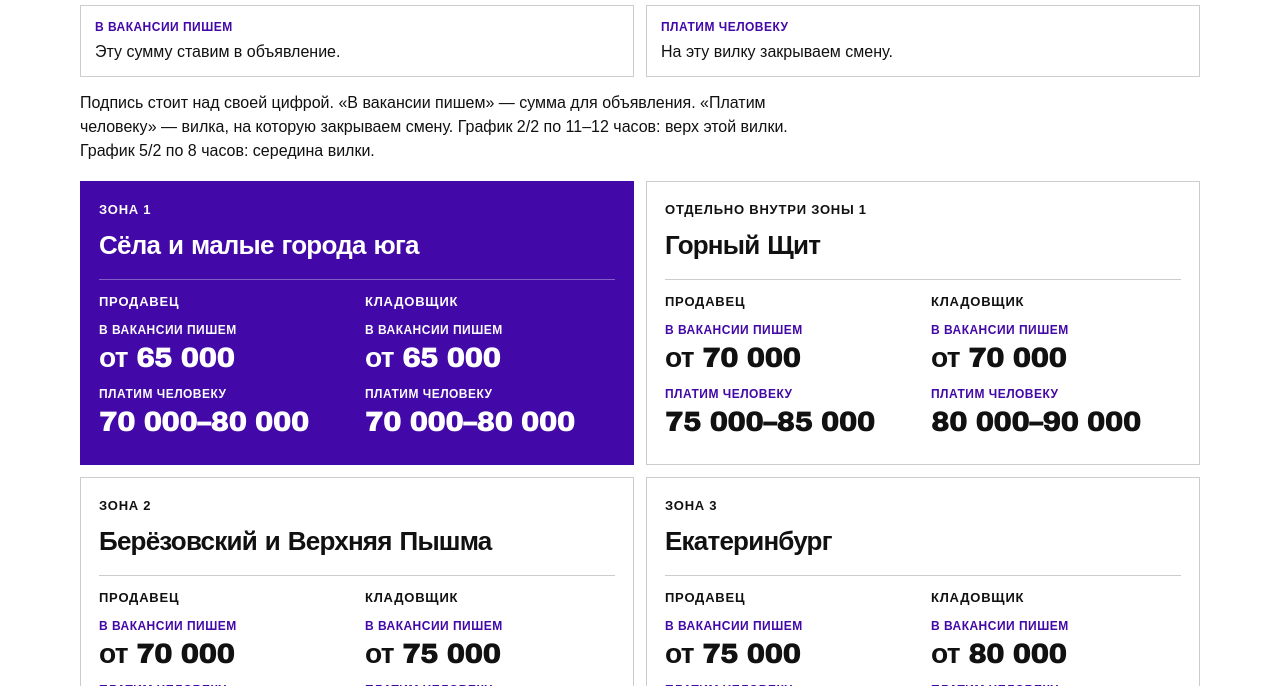
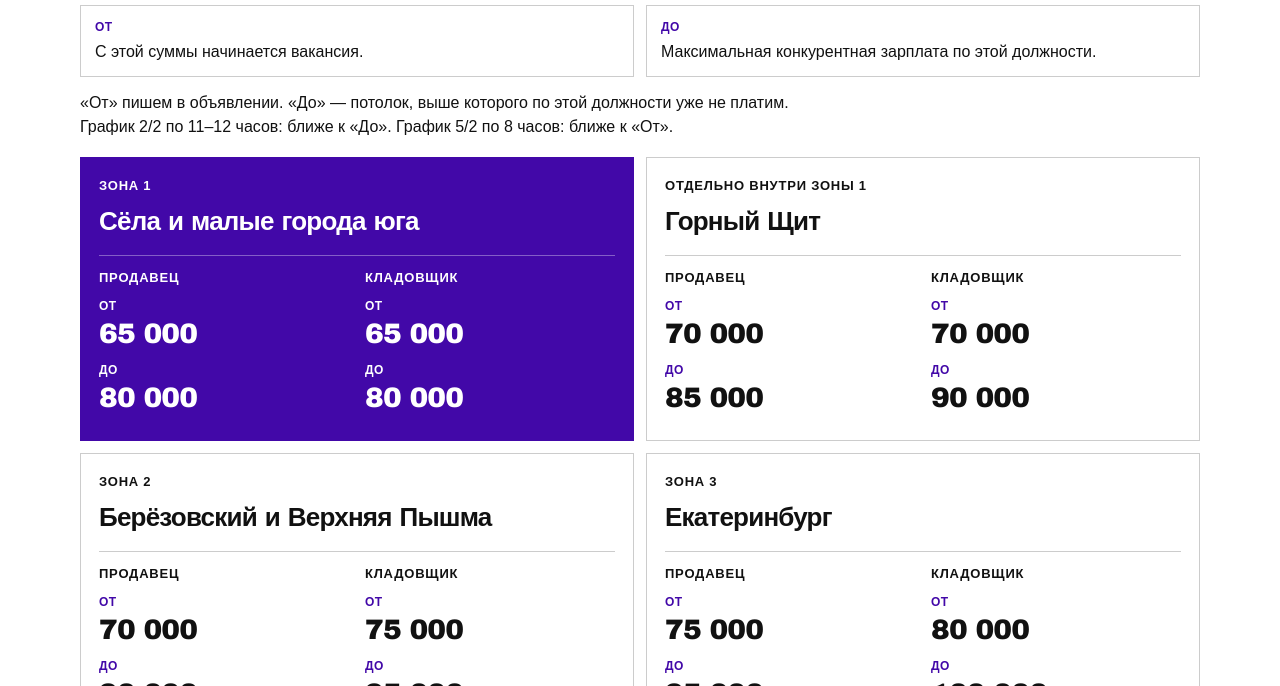
Before and after one commit to arimberg-svg/ekb-zarplaty-diy, a plain HTML site: page index.html in a window 1280 px wide. Shown: the part 514-1200 px from the top of the page. Drawn offline with Linux system fonts and the light colour scheme.

Commit message:
Show each role as a minimum and a competitive maximum.
Co-authored-by: Cursor <cursoragent@cursor.com>

```diff
--- a/index.html
+++ b/index.html
@@ -302,15 +302,15 @@
         <h2>Какую сумму ставить</h2>
         <div class="key">
           <div>
-            <span class="tag">В вакансии пишем</span>
-            <p>Эту сумму ставим в объявление.</p>
+            <span class="tag">От</span>
+            <p>С этой суммы начинается вакансия.</p>
           </div>
           <div>
-            <span class="tag">Платим человеку</span>
-            <p>На эту вилку закрываем смену.</p>
+            <span class="tag">До</span>
+            <p>Максимальная конкурентная зарплата по этой должности.</p>
           </div>
         </div>
-        <p class="sub">Подпись стоит над своей цифрой. «В вакансии пишем» — сумма для объявления. «Платим человеку» — вилка, на которую закрываем смену. График 2/2 по 11–12 часов: верх этой вилки. График 5/2 по 8 часов: середина вилки.</p>
+        <p class="sub">«От» пишем в объявлении. «До» — потолок, выше которого по этой должности уже не платим. График 2/2 по 11–12 часов: ближе к «До». График 5/2 по 8 часов: ближе к «От».</p>
         <div class="zones">
           <article class="zone head">
             <p class="where">Зона 1</p>
@@ -318,13 +318,13 @@
             <div class="pays">
               <div>
                 <p class="job">Продавец</p>
-                <p class="line"><span class="tag">В вакансии пишем</span><strong class="sum">от&nbsp;65&nbsp;000</strong></p>
-                <p class="line"><span class="tag">Платим человеку</span><strong class="sum">70&nbsp;000–80&nbsp;000</strong></p>
+                <p class="line"><span class="tag">От</span><strong class="sum">65&nbsp;000</strong></p>
+                <p class="line"><span class="tag">До</span><strong class="sum">80&nbsp;000</strong></p>
               </div>
               <div>
                 <p class="job">Кладовщик</p>
-                <p class="line"><span class="tag">В вакансии пишем</span><strong class="sum">от&nbsp;65&nbsp;000</strong></p>
-                <p class="line"><span class="tag">Платим человеку</span><strong class="sum">70&nbsp;000–80&nbsp;000</strong></p>
+                <p class="line"><span class="tag">От</span><strong class="sum">65&nbsp;000</strong></p>
+                <p class="line"><span class="tag">До</span><strong class="sum">80&nbsp;000</strong></p>
               </div>
             </div>
           </article>
@@ -334,13 +334,13 @@
             <div class="pays">
               <div>
                 <p class="job">Продавец</p>
-                <p class="line"><span class="tag">В вакансии пишем</span><strong class="sum">от&nbsp;70&nbsp;000</strong></p>
-                <p class="line"><span class="tag">Платим человеку</span><strong class="sum">75&nbsp;000–85&nbsp;000</strong></p>
+                <p class="line"><span class="tag">От</span><strong class="sum">70&nbsp;000</strong></p>
+                <p class="line"><span class="tag">До</span><strong class="sum">85&nbsp;000</strong></p>
               </div>
               <div>
                 <p class="job">Кладовщик</p>
-                <p class="line"><span class="tag">В вакансии пишем</span><strong class="sum">от&nbsp;70&nbsp;000</strong></p>
-                <p class="line"><span class="tag">Платим человеку</span><strong class="sum">80&nbsp;000–90&nbsp;000</strong></p>
+                <p class="line"><span class="tag">От</span><strong class="sum">70&nbsp;000</strong></p>
+                <p class="line"><span class="tag">До</span><strong class="sum">90&nbsp;000</strong></p>
               </div>
             </div>
           </article>
@@ -350,13 +350,13 @@
             <div class="pays">
               <div>
                 <p class="job">Продавец</p>
-                <p class="line"><span class="tag">В вакансии пишем</span><strong class="sum">от&nbsp;70&nbsp;000</strong></p>
-                <p class="line"><span class="tag">Платим человеку</span><strong class="sum">80&nbsp;000–90&nbsp;000</strong></p>
+                <p class="line"><span class="tag">От</span><strong class="sum">70&nbsp;000</strong></p>
+                <p class="line"><span class="tag">До</span><strong class="sum">90&nbsp;000</strong></p>
               </div>
               <div>
                 <p class="job">Кладовщик</p>
-                <p class="line"><span class="tag">В вакансии пишем</span><strong class="sum">от&nbsp;75&nbsp;000</strong></p>
-                <p class="line"><span class="tag">Платим человеку</span><strong class="sum">80&nbsp;000–95&nbsp;000</strong></p>
+                <p class="line"><span class="tag">От</span><strong class="sum">75&nbsp;000</strong></p>
+                <p class="line"><span class="tag">До</span><strong class="sum">95&nbsp;000</strong></p>
               </div>
             </div>
           </article>
@@ -366,25 +366,25 @@
             <div class="pays">
               <div>
                 <p class="job">Продавец</p>
-                <p class="line"><span class="tag">В вакансии пишем</span><strong class="sum">от&nbsp;75&nbsp;000</strong></p>
-                <p class="line"><span class="tag">Платим человеку</span><strong class="sum">85&nbsp;000–95&nbsp;000</strong></p>
+                <p class="line"><span class="tag">От</span><strong class="sum">75&nbsp;000</strong></p>
+                <p class="line"><span class="tag">До</span><strong class="sum">95&nbsp;000</strong></p>
               </div>
               <div>
                 <p class="job">Кладовщик</p>
-                <p class="line"><span class="tag">В вакансии пишем</span><strong class="sum">от&nbsp;80&nbsp;000</strong></p>
-                <p class="line"><span class="tag">Платим человеку</span><strong class="sum">90&nbsp;000–100&nbsp;000</strong></p>
+                <p class="line"><span class="tag">От</span><strong class="sum">80&nbsp;000</strong></p>
+                <p class="line"><span class="tag">До</span><strong class="sum">100&nbsp;000</strong></p>
               </div>
             </div>
           </article>
         </div>
-        <p class="note">В Курганово «Строительный Двор» уже стоит на улице Морозова, 7. В вакансии туда пишем от&nbsp;70&nbsp;000. Опытному продавцу, который считает крепёж, платим верх вилки. Новичку платим низ вилки, с ростом после испытательного срока. 80&nbsp;000 «на руки» в штатном расписании — это оклад 91&nbsp;954 до налога. Районный коэффициент 15% уже внутри суммы. Пол по закону «на руки» в этой части области — 27&nbsp;107.</p>
+        <p class="note">В Курганово «Строительный Двор» уже стоит на улице Морозова, 7. Там «От» для продавца лучше поставить 70&nbsp;000, «До» остаётся 80&nbsp;000. Новичку платим ближе к «От». Опытному продавцу, который считает крепёж, платим «До». 80&nbsp;000 «на руки» в штатном расписании — это оклад 91&nbsp;954 до налога. Районный коэффициент 15% уже внутри суммы. Пол по закону «на руки» в этой части области — 27&nbsp;107.</p>
       </div>
     </section>
 
     <section id="sravnenie">
       <div class="wrap">
         <h2>С чем человек сравнивает объявление</h2>
-        <p class="sub">Полоска — это сумма «В вакансии пишем», уже «на руки». Так удобно сравнить наше объявление с чужим.</p>
+        <p class="sub">Полоска — это сумма «От», уже «на руки». Так удобно сравнить наше объявление с чужим.</p>
         <div class="split">
           <div>
             <div class="bar-block">
@@ -549,7 +549,7 @@
     <section id="ekb">
       <div class="wrap">
         <h2>Екатеринбург</h2>
-        <p class="sub">Рядом большой зал и склад крепежа. Продавцу, который консультирует, платим <span class="sum">85&nbsp;000–95&nbsp;000</span>. Кладовщику на приёмке, сборке и документах платим <span class="sum">90&nbsp;000–100&nbsp;000</span>. Это строка «Платим человеку».</p>
+        <p class="sub">Рядом большой зал и склад крепежа. Продавец: от <span class="sum">75&nbsp;000</span> до <span class="sum">95&nbsp;000</span>. Кладовщик на приёмке, сборке и документах: от <span class="sum">80&nbsp;000</span> до <span class="sum">100&nbsp;000</span>. «До» — максимальная конкурентная зарплата.</p>
         <table>
           <thead>
             <tr>
```
Also changed, not shown: data/recommendations.csv (+9 -9 lines), 1 other file.
